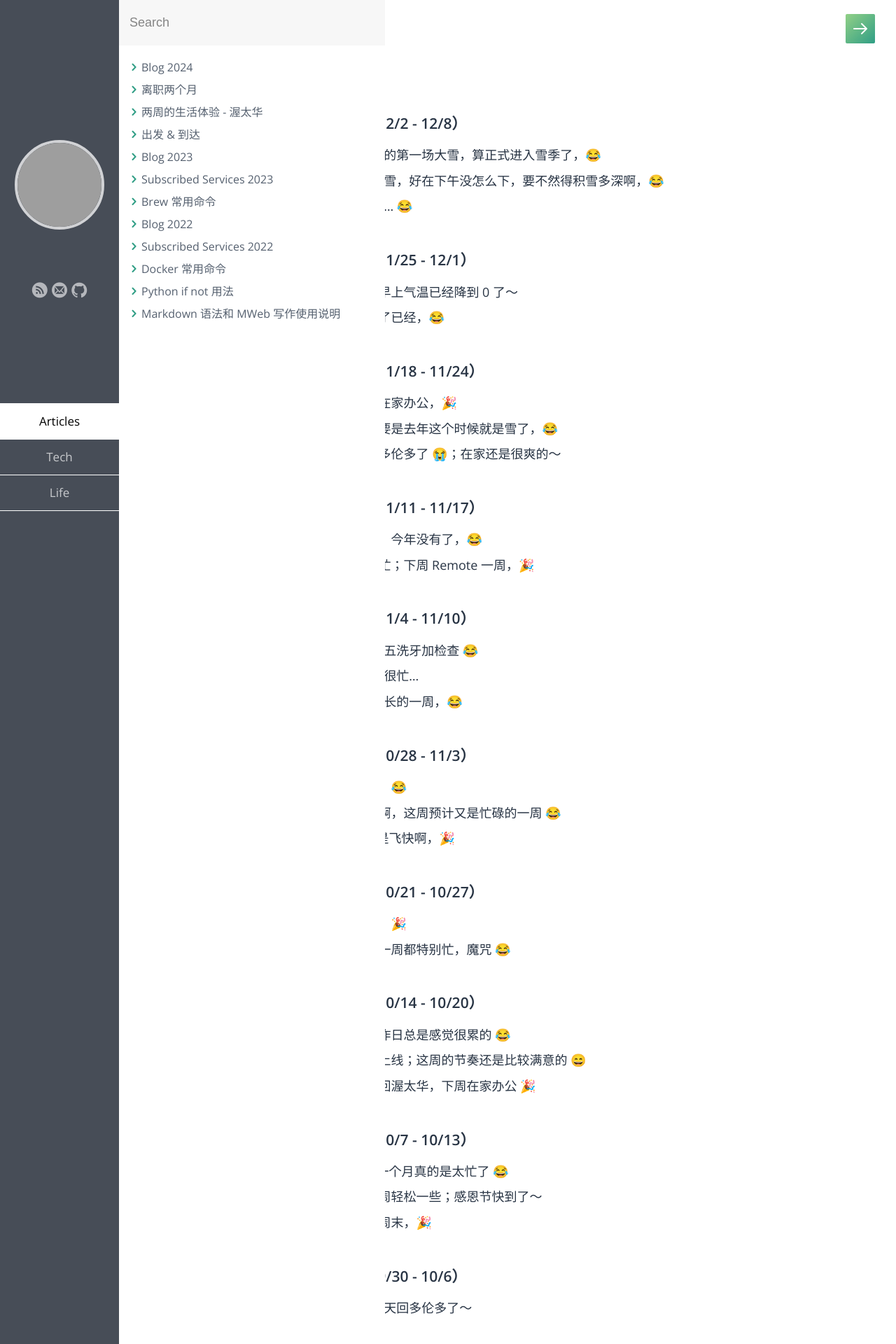
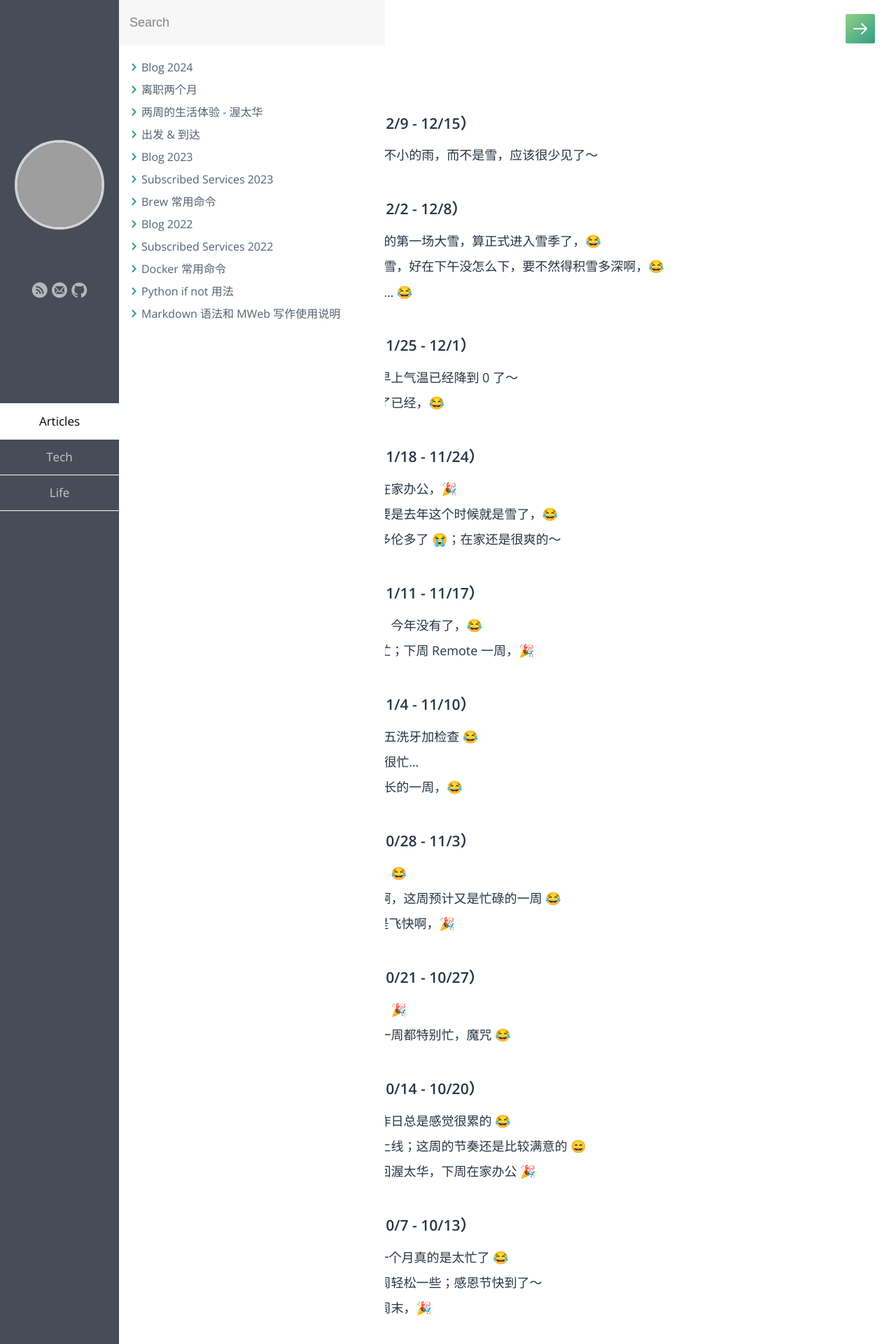
Before and after one commit to samxupeiran/samxupeiran.github.io, a Jekyll site: the page built from _posts/life/2024-01-02-my-blog.md, in a window 1280 px wide. Shown: the top 1920 px of the page at 70% size. Built offline with Jekyll 4.4.1, drawn with Linux system fonts in a browser that asks for light colours; some web fonts are replaced; some of the changed text lies outside the part shown; grey boxes are pictures that could not be loaded.

Commit message:
feat: add weekly blog 12/9

```diff
--- a/_posts/life/2024-01-02-my-blog.md
+++ b/_posts/life/2024-01-02-my-blog.md
@@ -5,6 +5,9 @@ category: Life
 tags: Blog
 ---
 
+
+- ### 2024 年 12 月 第 2 周（12/9 - 12/15）
+     - 12/9 今天早晨竟然下起了不小的雨，而不是雪，应该很少见了～
 
 - ### 2024 年 12 月 第 1 周（12/2 - 12/8）
      - 12/2 昨天终于下起了冬天的第一场大雪，算正式进入雪季了，😂
```
